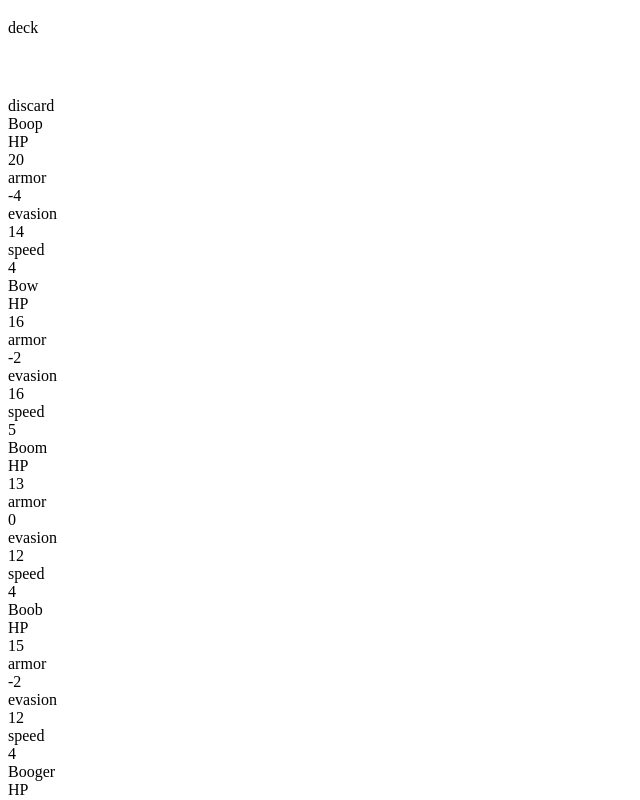
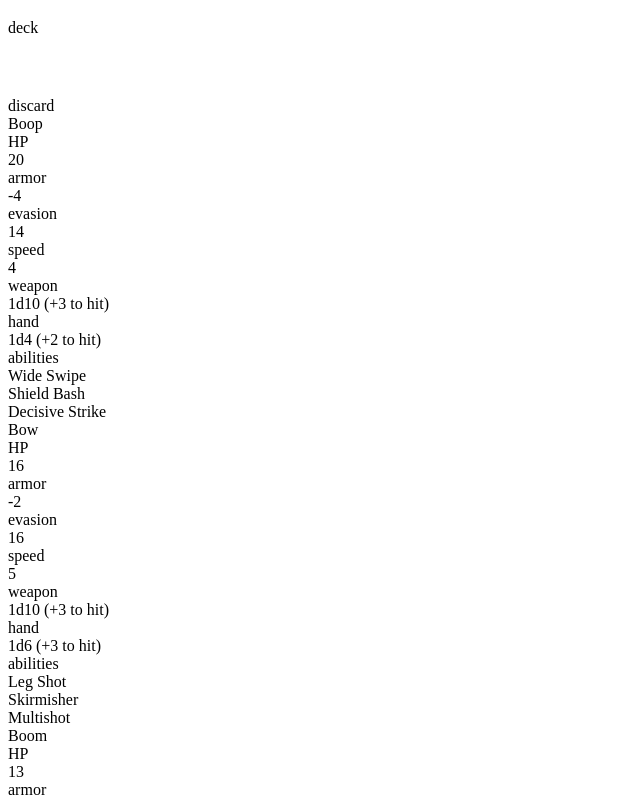
Before and after one commit to SandyGifford/StratDeck, a React app: page / in a window 1280 px wide. Shown: the part 1160-1960 px from the top of the page, without its empty margins (0-640 px from the left). Built offline with nearby package versions, Linux system fonts and the light colour scheme; the HTML template or start-up script is replaced by a standard one.

Commit message:
more stats

```diff
--- a/src/components/CharacterSelect/CharacterSelect.style.scss
+++ b/src/components/CharacterSelect/CharacterSelect.style.scss
@@ -30,21 +30,10 @@
 
 		&__stats {
 			padding: 10px;
+			font-size: 12px;
 
-			&__stat {
-				display: flex;
-
-				&__name {
-					flex: 0 0 50%;
-					margin-right: 5px;
-				}
-				&__value {
-					flex: 1 1 auto;
-
-					&--mono {
-						font-family: monospace;
-					}
-				}
+			&__mono {
+				font-family: monospace;
 			}
 		}
 	}
--- a/src/components/CharacterSelect/CharacterSelect.tsx
+++ b/src/components/CharacterSelect/CharacterSelect.tsx
@@ -3,11 +3,19 @@ import "./CharacterSelect.style";
 import * as React from "react";
 
 import characters from "../../characters/characters";
+import WeaponDice from "../WeaponDice/WeaponDice";
+import CharacterSelectStat from "./CharacterSelectStat/CharacterSelectStat";
+import { CharacterWeapon } from "../../characters/typings";
 
 export interface CharacterSelectProps { }
 export interface CharacterSelectState { }
 
 export default class CharacterSelect extends React.PureComponent<CharacterSelectProps, CharacterSelectState> {
+	private static readonly DEFAULT_HAND_DAMAGE: CharacterWeapon = {
+		dmg: { sides: 4 },
+		hit: 2
+	};
+
 	constructor(props: CharacterSelectProps) {
 		super(props);
 		this.state = {};
@@ -20,24 +28,33 @@ export default class CharacterSelect extends React.PureComponent<CharacterSelect
 					characters.map((char, index) => <div className="CharacterSelect__character" key={index}>
 						<div className="CharacterSelect__character__name">{char.name}</div>
 						<div className="CharacterSelect__character__stats">
-							<div className="CharacterSelect__character__stats__stat">
-								<div className="CharacterSelect__character__stats__stat__name">HP</div>
-								<div className="CharacterSelect__character__stats__stat__value CharacterSelect__character__stats__stat__value--mono">{char.hp}</div>
-							</div>
-							<div className="CharacterSelect__character__stats__stat">
-								<div className="CharacterSelect__character__stats__stat__name">armor</div>
-								<div className="CharacterSelect__character__stats__stat__value CharacterSelect__character__stats__stat__value--mono">{char.armor}</div>
-							</div>
-							<div className="CharacterSelect__character__stats__stat">
-								<div className="CharacterSelect__character__stats__stat__name">evasion</div>
-								<div className="CharacterSelect__character__stats__stat__value CharacterSelect__character__stats__stat__value--mono">{char.evasion}</div>
-							</div>
-							<div className="CharacterSelect__character__stats__stat">
-								<div className="CharacterSelect__character__stats__stat__name">speed</div>
-								<div className="CharacterSelect__character__stats__stat__value CharacterSelect__character__stats__stat__value--mono">{char.movement}</div>
-							</div>
-						</div>
-					</div>)
+							<CharacterSelectStat name="HP">
+								<span className="CharacterSelect__character__stats__mono">{char.hp}</span>
+							</CharacterSelectStat>
+							<CharacterSelectStat name="armor">
+								<span className="CharacterSelect__character__stats__mono">{char.armor}</span>
+							</CharacterSelectStat>
+							<CharacterSelectStat name="evasion">
+								<span className="CharacterSelect__character__stats__mono">{char.evasion}</span>
+							</CharacterSelectStat>
+							<CharacterSelectStat name="speed">
+								<span className="CharacterSelect__character__stats__mono">{char.movement}</span>
+							</CharacterSelectStat>
+							<CharacterSelectStat name="weapon">
+								<WeaponDice weapon={char.weapon} />
+							</CharacterSelectStat>
+							<CharacterSelectStat name="hand">
+								<WeaponDice weapon={char.hand || CharacterSelect.DEFAULT_HAND_DAMAGE} />
+							</CharacterSelectStat>
+							<CharacterSelectStat name="abilities">
+								{
+									char.abilities.map((abil, index) => <div className="CharacterSelect__character__stats__ability" key={index}>
+										{abil.name}
+									</div>)
+								}
+							</CharacterSelectStat>
+						</div >
+					</div >)
 				}
 			</div>
 		);
--- /dev/null
+++ b/src/components/CharacterSelect/CharacterSelectStat/CharacterSelectStat.style.scss
@@ -0,0 +1,11 @@
+.CharacterSelectStat {
+	display: flex;
+
+	&__name {
+		flex: 0 0 60px;
+		margin-right: 5px;
+	}
+	&__value {
+		flex: 1 1 auto;
+	}
+}
--- /dev/null
+++ b/src/components/CharacterSelect/CharacterSelectStat/CharacterSelectStat.tsx
@@ -0,0 +1,26 @@
+import "./CharacterSelectStat.style";
+
+import * as React from "react";
+
+export interface CharacterSelectStatProps {
+	name: string;
+}
+export interface CharacterSelectStatState { }
+
+export default class CharacterSelectStat extends React.PureComponent<CharacterSelectStatProps, CharacterSelectStatState> {
+	constructor(props: CharacterSelectStatProps) {
+		super(props);
+		this.state = {};
+	}
+
+	public render(): React.ReactNode {
+		const { name, children } = this.props;
+
+		return (
+			<div className="CharacterSelectStat">
+				<div className="CharacterSelectStat__name">{name}</div>
+				<div className="CharacterSelectStat__value">{children}</div>
+			</div>
+		);
+	}
+}
--- /dev/null
+++ b/src/components/WeaponDice/WeaponDice.style.scss
@@ -0,0 +1,5 @@
+.WeaponDice {
+	&__mono {
+		font-family: monospace;
+	}
+}
--- /dev/null
+++ b/src/components/WeaponDice/WeaponDice.tsx
@@ -0,0 +1,28 @@
+import "./WeaponDice.style";
+
+import * as React from "react";
+import { CharacterWeapon } from "../../characters/typings";
+
+export interface WeaponDiceProps {
+	weapon: CharacterWeapon;
+}
+export interface WeaponDiceState { }
+
+export default class WeaponDice extends React.PureComponent<WeaponDiceProps, WeaponDiceState> {
+	constructor(props: WeaponDiceProps) {
+		super(props);
+		this.state = {};
+	}
+
+	public render(): React.ReactNode {
+		const { weapon } = this.props;
+		const { count, sides } = weapon.dmg;
+		const { hit } = weapon;
+
+		return (
+			<span className="WeaponDice">
+				<span className="WeaponDice__mono">{count || 1}</span>d<span className="WeaponDice__mono">{sides}</span> (<span className="WeaponDice__mono">{hit >= 0 ? "+" : ""}{hit}</span> to hit)
+			</span>
+		);
+	}
+}
```
